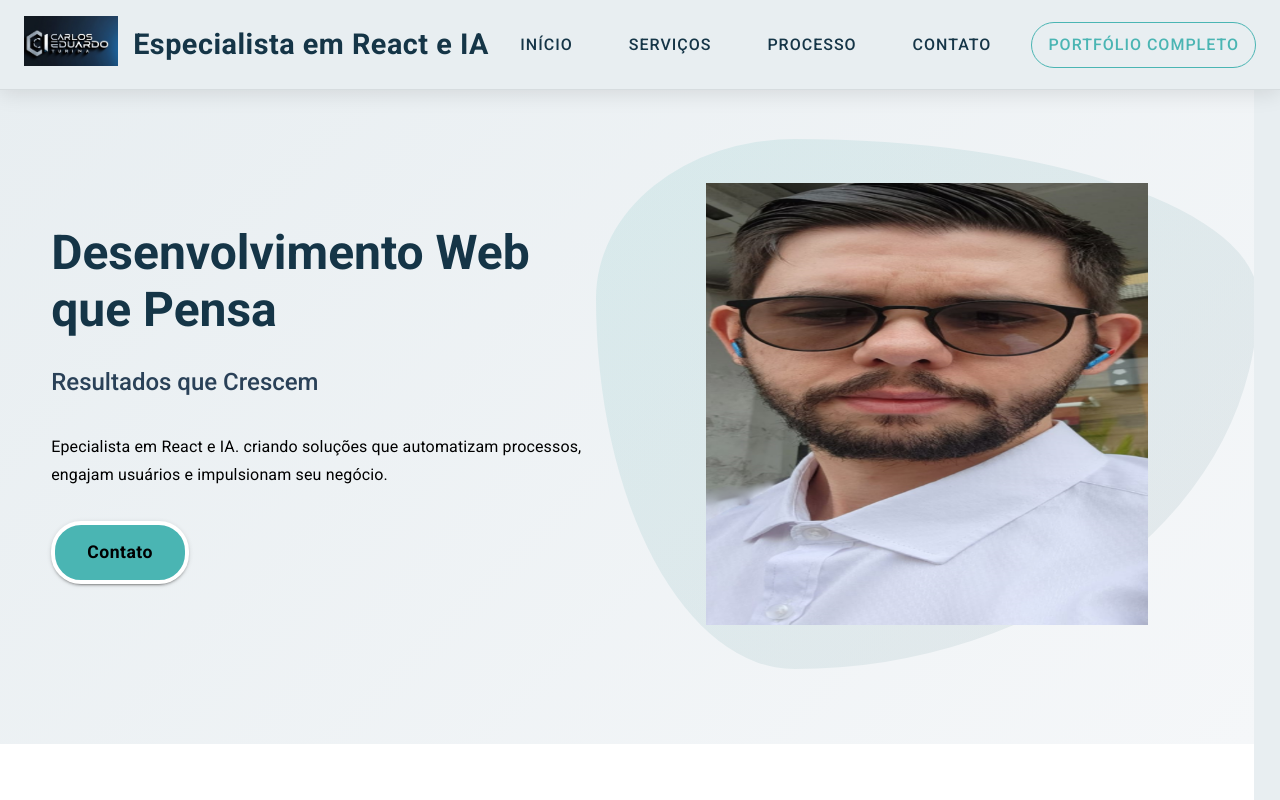
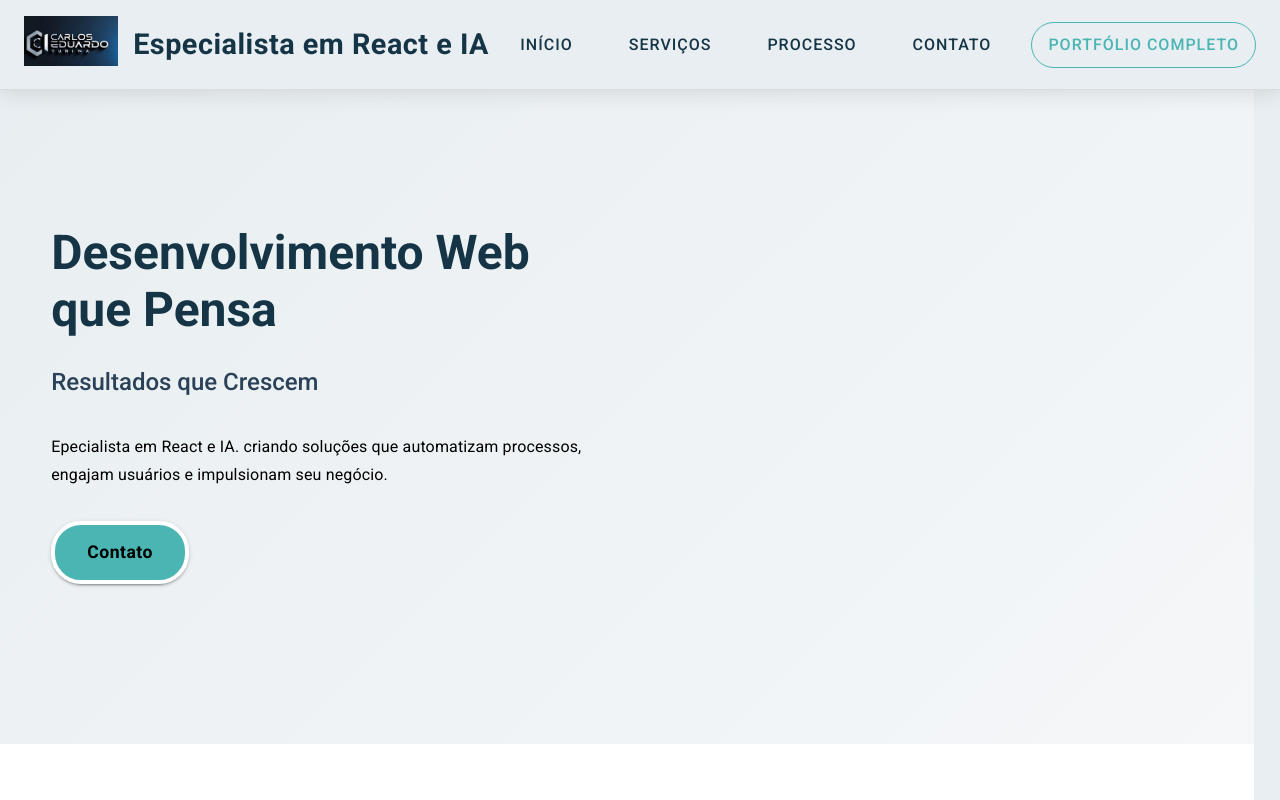
Before and after one commit to anirutsolrak/PortifolioAtualizado, a React (Vite) app in the folder project/: page / in a window 1280 px wide. Shown: the top 800 px of the page. Built offline with nearby package versions, Linux system fonts and the light colour scheme.

Commit message:
Update DesignProcessBanner.jsx

```diff
--- a/project/src/componentes/ProcessoDeDesenvolvimento/DesignProcessBanner.jsx
+++ b/project/src/componentes/ProcessoDeDesenvolvimento/DesignProcessBanner.jsx
@@ -2,7 +2,6 @@ import React from 'react';
 import { Box, Container, Grid2, Typography, Button } from '@mui/material';
 import { styled } from '@mui/material/styles';
 import { colors } from '../../theme/colors';
-import Photo from '../../assets/foto perfil.png';
 import AnimatedText from '../AnimatedText';
 
 const HeroContainer = styled(Box)({
@@ -36,8 +35,8 @@ const DesignProcessBanner = () => {
                   lineHeight: 1.2,
                 }}
               >
-Desenvolvimento Web que Pensa            </Typography>
-
+                Desenvolvimento Web que Pensa
+              </Typography>
               <Typography
                 variant="h5"
                 sx={{
@@ -45,13 +44,11 @@ Desenvolvimento Web que Pensa            </Typography>
                   lineHeight: 1.6,
                 }}
               >
-               Resultados que Crescem
+                Resultados que Crescem
               </Typography>
-
               <Box>
                 <AnimatedText text=" Especialista em React e IA. criando soluções que automatizam processos, engajam usuários e impulsionam seu negócio." />
               </Box>
-
               <Button
                 variant="contained"
                 size="large"
@@ -83,38 +80,6 @@ Desenvolvimento Web que Pensa            </Typography>
               </Button>
             </Box>
           </Grid2>
-
-          <Grid2 size={{ xs: 12, md: 6 }} sx={{ order: { xs: 1, md: 2 } }}>
-            <Box
-              sx={{
-                display: { xs: 'none', md: 'block' }, // Oculta a imagem em mobile
-                position: 'relative',
-                '&::before': {
-                  content: '""',
-                  position: 'absolute',
-                  top: '-10%',
-                  right: '-10%',
-                  width: '120%',
-                  height: '120%',
-                  background: colors.gradient.secondary,
-                  borderRadius: '30% 70% 70% 30% / 30% 30% 70% 70%',
-                  zIndex: -1,
-                },
-              }}
-            >
-              <img
-                src={Photo}
-                alt="Developer"
-                style={{
-                  width: '80%',
-                  maxWidth: '500px',
-                  height: 'auto',
-                  display: 'block',
-                  margin: '0 auto',
-                }}
-              />
-            </Box>
-          </Grid2>
         </Grid2>
       </Container>
     </HeroContainer>
```
